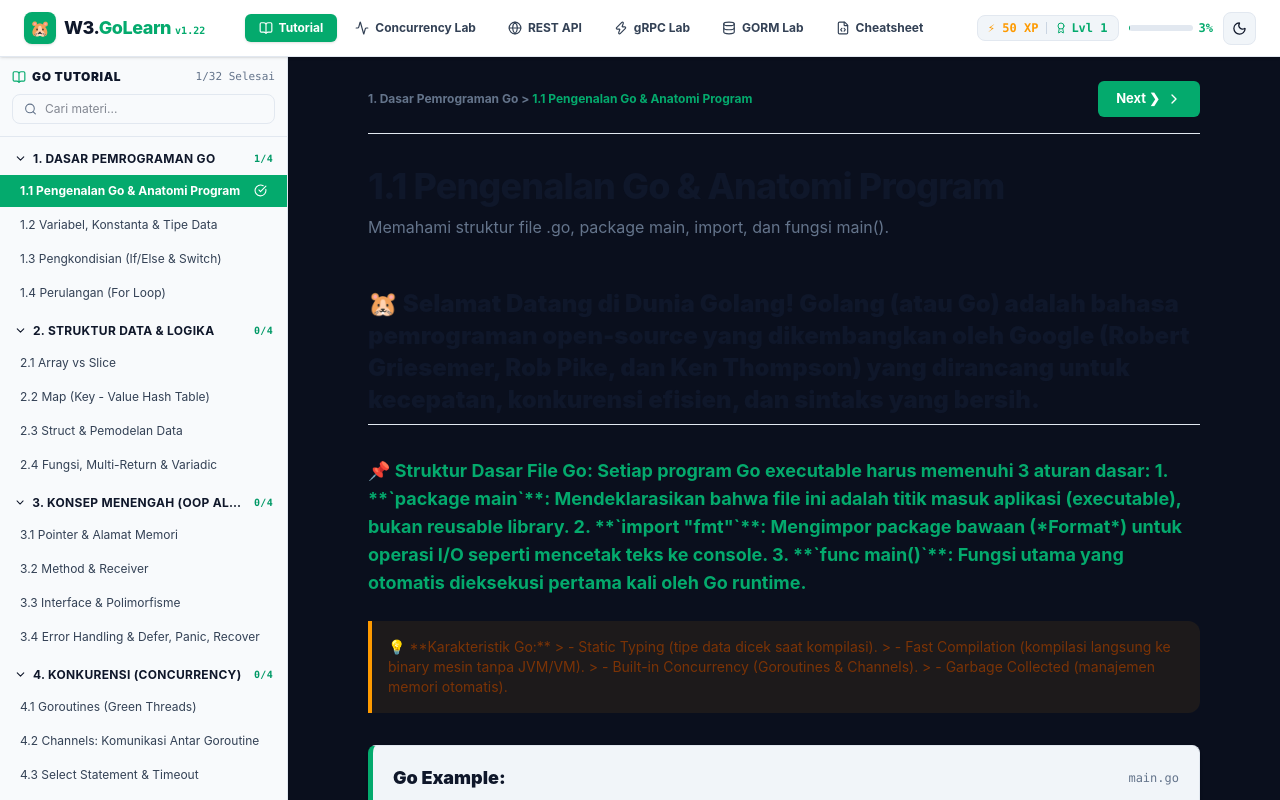
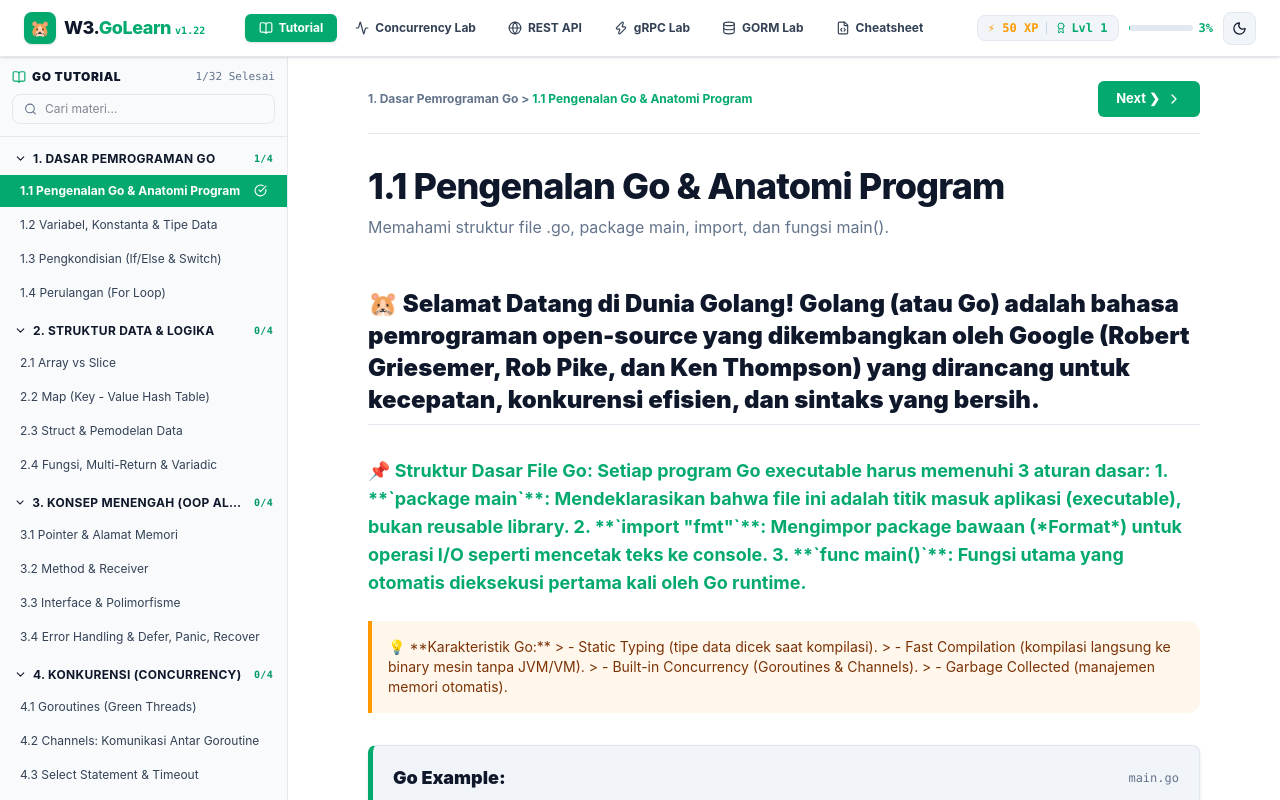
Before and after one commit to mazkev/learn-go-app, a React (Vite) app in the folder frontend/: page / in a window 1280 px wide. Shown: the top 800 px of the page. Built offline with nearby package versions, Linux system fonts and the light colour scheme.

Commit message:
fix: remove hardcoded dark body background in index.html and enforce 100% clean white background in light mode

```diff
--- a/frontend/src/index.css
+++ b/frontend/src/index.css
@@ -15,7 +15,7 @@
     --text-muted: #64748b;
     --w3-green: #04AA6D;
     --w3-green-hover: #059862;
-    --w3-code-bg: #1e293b;
+    --w3-code-bg: #f1f5f9;
   }
 
   [data-theme="dark"] {
@@ -35,11 +35,12 @@
     --w3-code-bg: #070d19;
   }
 
-  body {
-    background-color: var(--bg-app);
+  html, body, #root {
+    background-color: var(--bg-app) !important;
     color: var(--text-body);
     font-family: -apple-system, BlinkMacSystemFont, "Segoe UI", Roboto, Oxygen, Ubuntu, Cantarell, "Open Sans", "Helvetica Neue", sans-serif;
     min-height: 100vh;
+    transition: background-color 0.2s ease, color 0.2s ease;
   }
 }
 
```
Also changed, not shown: frontend/index.html (+2 -3 lines).
